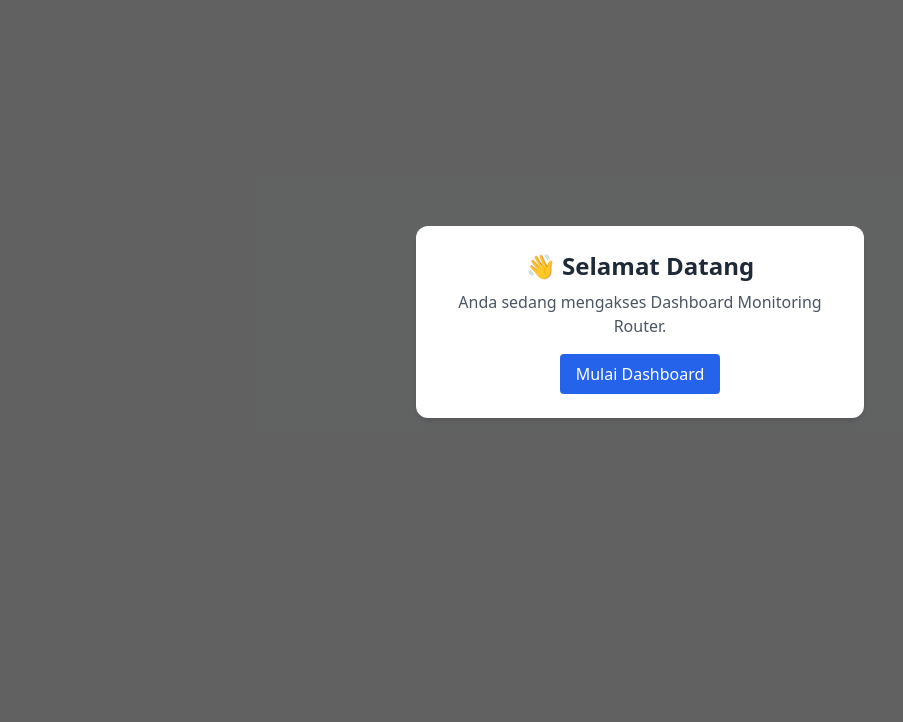
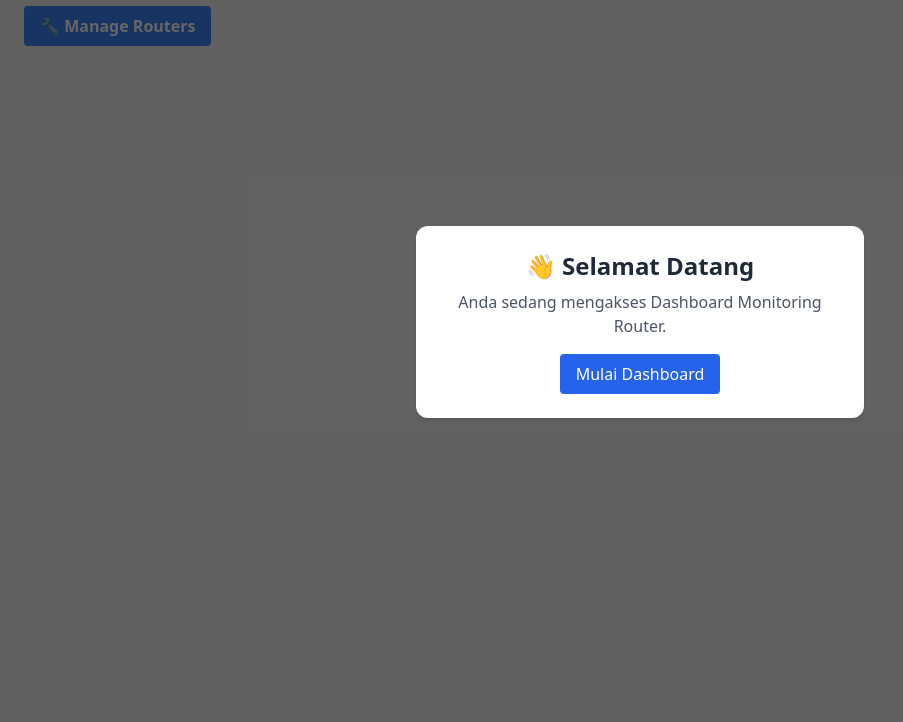
Before and after one commit to topobash/ct-dashmon, a plain HTML site: page frontend/index.html in a window 1280 px wide. Shown: the part 78-800 px from the top of the page, without its empty margins (0-903 px from the left). Drawn offline with nearby package versions, Linux system fonts and the light colour scheme; no server answers.

Commit message:
Update index.html

```diff
--- a/frontend/index.html
+++ b/frontend/index.html
@@ -10,6 +10,14 @@
 
   <body class="bg-gray-100 text-gray-800 p-6">
     <h1 class="text-3xl font-bold mb-6">📡 Dashboard Monitoring Router</h1>
+    <div class="mb-6">
+      <a
+        href="/routers.html"
+        class="inline-block bg-blue-500 hover:bg-blue-600 text-white font-bold py-2 px-4 rounded"
+      >
+        🔧 Manage Routers
+      </a>
+    </div>
     <div
       id="router-list"
       class="grid gap-4 sm:grid-cols-2 md:grid-cols-3 lg:grid-cols-4"
```
